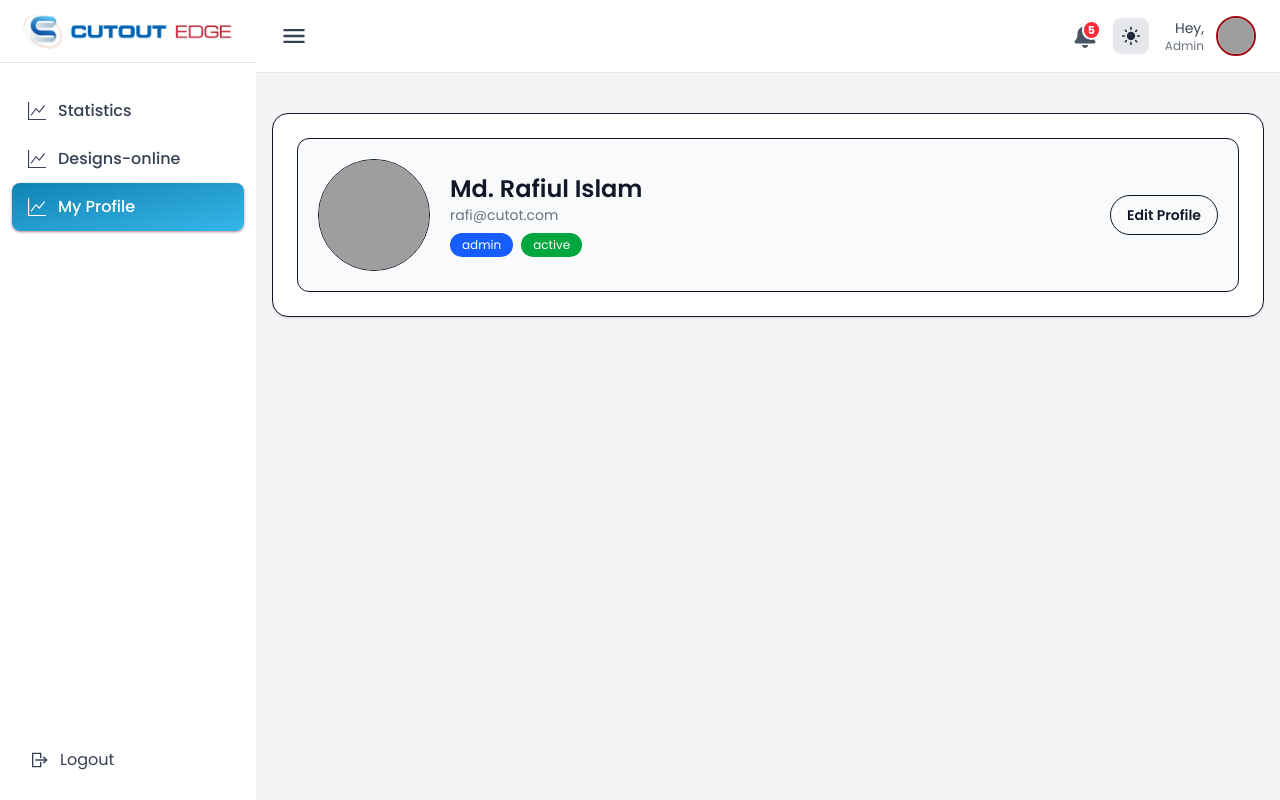
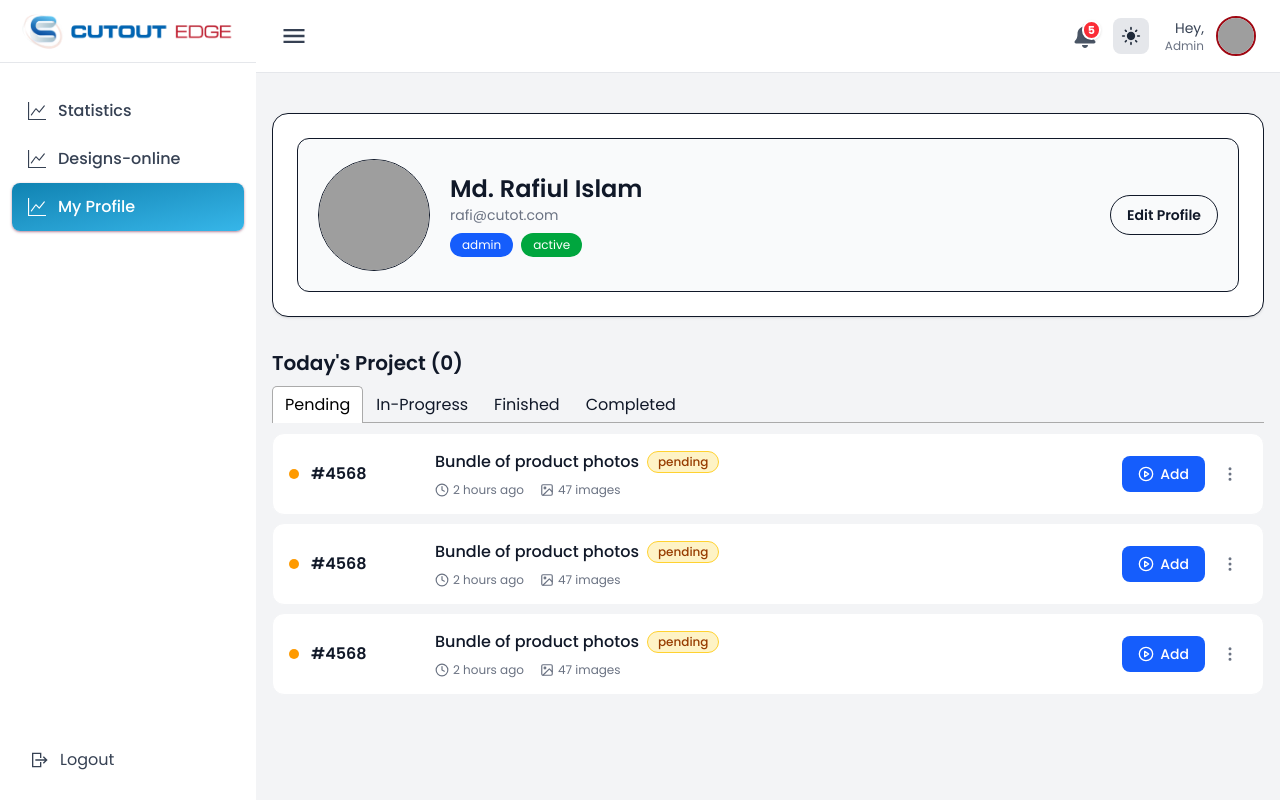
Before and after one commit to mdrakibulhasanparvej/cutoutedge-client, a React (Vite) app: page /dashboard/profile in a window 1280 px wide. Built offline with nearby package versions, Linux system fonts and the light colour scheme; grey boxes are pictures that could not be loaded; a small style sheet from the web is missing.

Commit message:
Working on profile layout

```diff
--- a/src/pages/Dashboard/DesignWork/Pending.jsx
+++ b/src/pages/Dashboard/DesignWork/Pending.jsx
@@ -49,6 +49,8 @@ const Pending = ({
         return "bg-gray-400";
     }
   };
+
+
 
   return (
     <div
@@ -109,10 +111,10 @@ const Pending = ({
           <button
             onClick={onStart}
             className="flex items-center gap-1.5 rounded-lg bg-blue-600 px-4 py-2
-              text-sm font-medium text-white hover:bg-blue-700 transition"
+              text-sm font-medium text-white hover:bg-blue-700 transition cursor-pointer"
           >
             <FiPlayCircle size={16} />
-            Start
+            Add
           </button>
         )}
 
--- a/src/pages/Dashboard/common/Profile.jsx
+++ b/src/pages/Dashboard/common/Profile.jsx
@@ -1,5 +1,9 @@
 import { motion } from "framer-motion";
 import { useState } from "react";
+import Pending from "../DesignWork/Pending";
+import { Tab, TabList, TabPanel, Tabs } from "react-tabs";
+import InProgress from "../DesignWork/InProgress";
+import QualityControl from "../DesignWork/QualityControl";
 // import { useState, useEffect } from "react";
 // import { useForm } from "react-hook-form";
 // import { useMutation } from "@tanstack/react-query";
@@ -193,14 +197,41 @@ const Profile = () => {
             {isEditing ? "Cancel" : "Edit Profile"}
           </button>
         </div>
+      </motion.div >
 
+      <div className="py-8 space-y-2">
+        <h3 className="font-semibold text-xl">
+          Today's Project (0)
+        </h3>
+        <Tabs className="space-y-2">
+          <TabList>
+            <Tab>Pending</Tab>
+            <Tab>In-Progress</Tab>
+            <Tab>Finished</Tab>
+            <Tab>Completed</Tab>
+          </TabList>
 
+          <TabPanel className="space-y-2">
+            <Pending />
+            <Pending />
+            <Pending />
+          </TabPanel>
 
-      </motion.div >
+          <TabPanel className="space-y-2">
+            <InProgress />
+            <InProgress />
+            <InProgress />
+          </TabPanel>
+
+          <TabPanel className="space-y-2">
+            <QualityControl />
+            <QualityControl />
+            <QualityControl />
+          </TabPanel>
+        </Tabs>
+      </div>
+
     </div >
-
-
-
   );
 };
 
```
